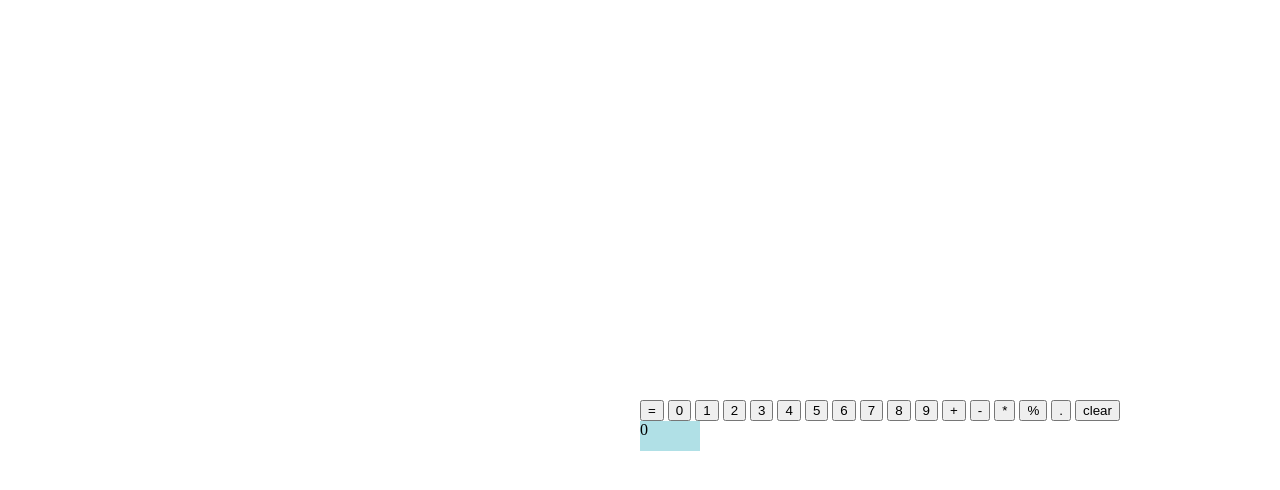
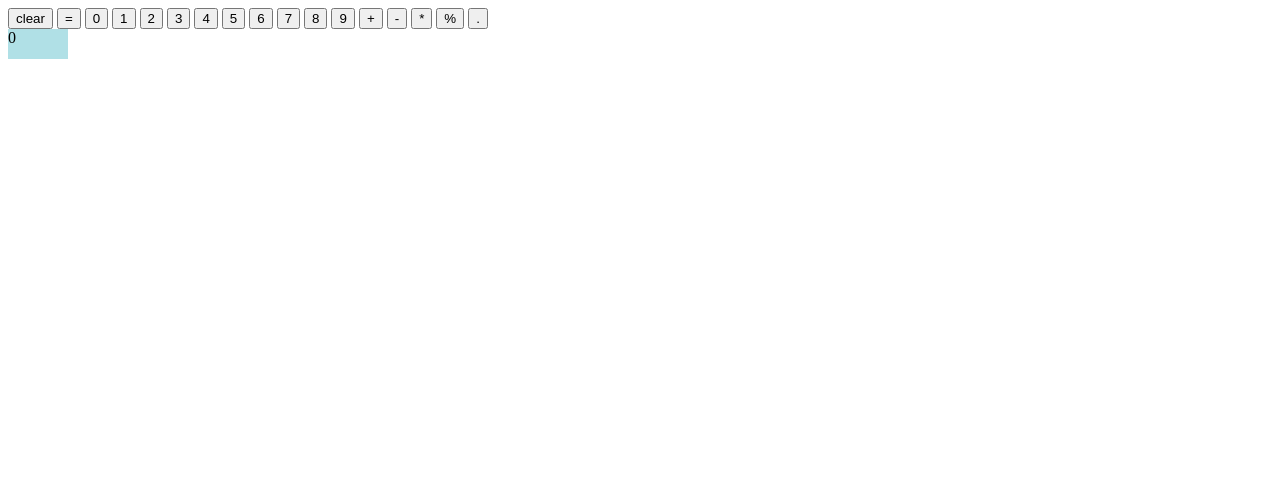
Before and after one commit to itsina96/JS-calculator, a plain HTML site: page index.html in a window 1280 px wide. Drawn offline with Linux system fonts and the light colour scheme.

Commit message:
Add files via upload

```diff
--- a/index.html
+++ b/index.html
@@ -9,7 +9,8 @@
 </head>
 <body>
 
-    <div class="calc">
+    <div class="keyboard">
+        <button id="clear">clear</button>
         <button id="equals">=</button>
         <button id="zero">0</button>
         <button id="one">1</button>
@@ -26,10 +27,11 @@
         <button id="multiply">*</button>
         <button id="divide">%</button>
         <button id="decimal">.</button>
-        <button id="clear">clear</button>
         <div id="display">0</div>
     </div>
 
-    <script src="app.js"></script>
-</body>
-</html>
+
+
+            <script src="app.js"></script>
+        </body>
+        </html>
```
